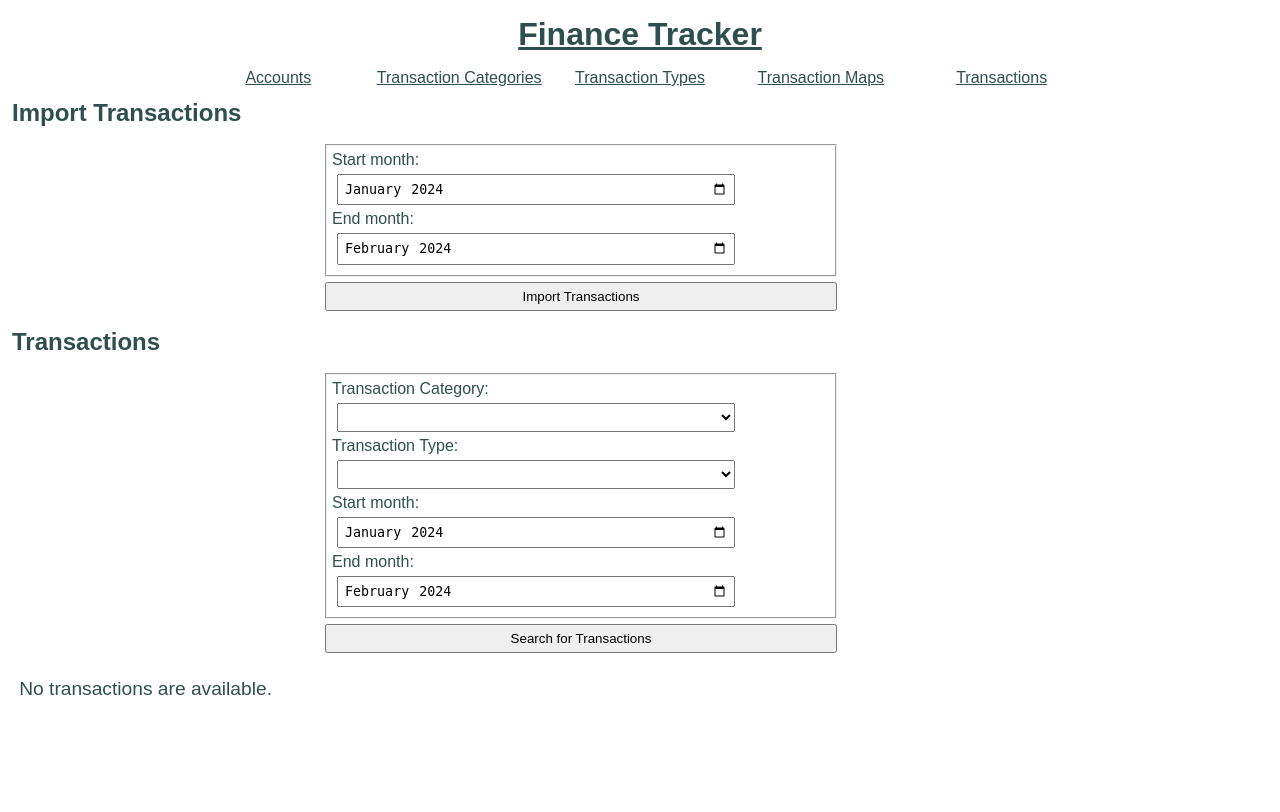
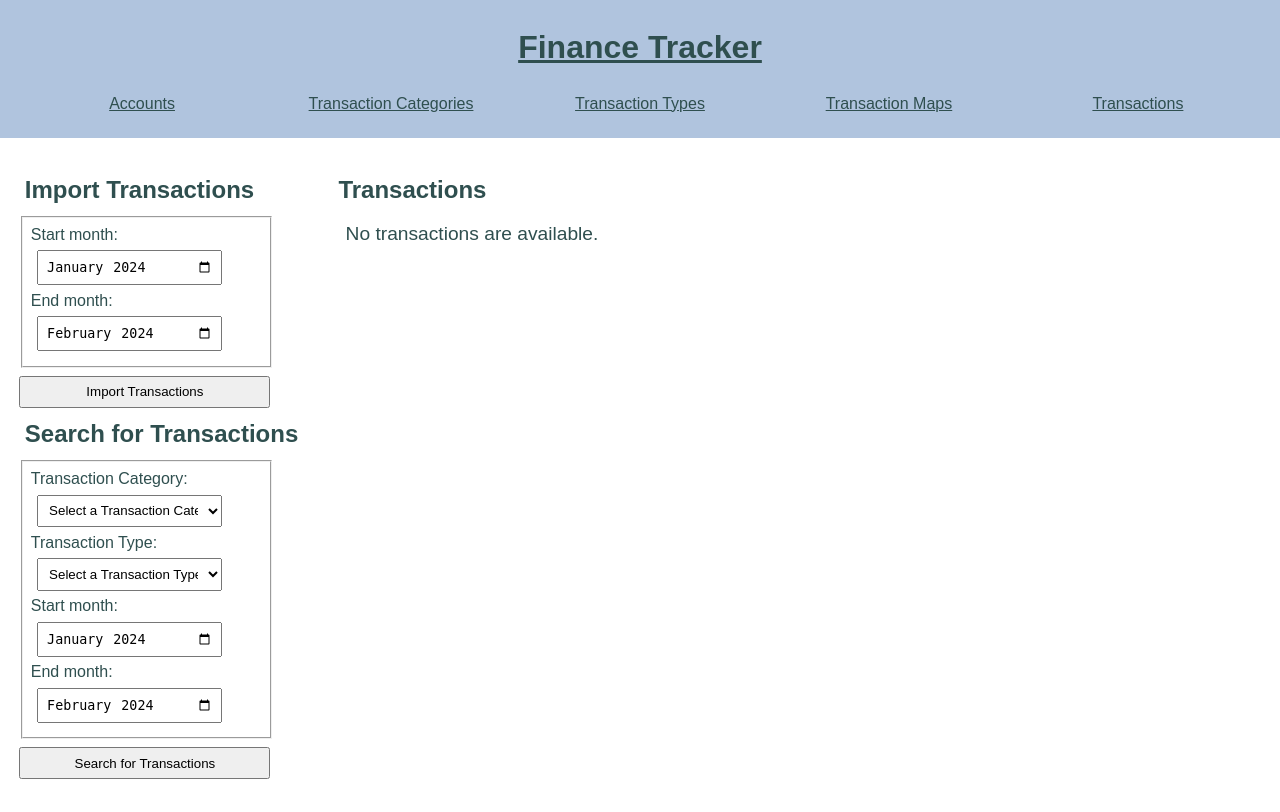
Before and after one commit to DavidWidjaja-137/finance_tracker, a Django app: page /finance/transaction/ in a window 1280 px wide. Before the commit the page ends 695 px from the top, so only its background shows below. Run offline with Django 5.2, Linux system fonts and the light colour scheme; tables that the repository leaves empty hold one stand-in row (values such as "Sample post"); parts of the project's set-up code (start-up, migrations or seed data) failed here and were passed over.

Commit message:
made ui more pretty

```diff
--- a/backend/finance/importer/importer.py
+++ b/backend/finance/importer/importer.py
@@ -116,7 +116,9 @@ def import_transaction_from_credential_asset_management(row: list[str], month_st
 
     transaction_flow = INFLOW if amount > 0 else OUTFLOW
 
-    create_transaction(date, month_start, month_end, transaction_name, "CREDENTIAL_ASSET_MANAGEMENT", amount, transaction_flow)
+    create_transaction(
+        date, month_start, month_end, transaction_name, "CREDENTIAL_ASSET_MANAGEMENT", amount, transaction_flow
+    )
 
 
 def import_transaction_from_ctfs_credit(row: list[str], month_start: date, month_end: date):
--- a/backend/finance/static/finance/style.css
+++ b/backend/finance/static/finance/style.css
@@ -1,4 +1,5 @@
-html, body {
+html,
+body {
     height: 100%;
 
     font-family: Arial, Helvetica, sans-serif;
@@ -15,46 +16,32 @@ body {
 header {
     background-color: lightsteelblue;
     padding: 1vw;
-  flex: 0 0 auto;
+    display: block;
+}
 
-  display: flex;
-  align-items: center;
-  justify-content: center;
+nav {
+    display: grid;
+    grid-template-columns: 1fr 1fr 1fr 1fr 1fr;
+    gap: 1em;
+    text-align: center;
+    align-self: center;
+    padding: 1vw;
 }
 
 main {
     background-color: white;
     padding-top: 2vw;
     padding-bottom: 2vw;
-  padding-left: 5vw;
-  padding-right: 5vw;
-  flex: 1 0 auto;
-}
-
-@media (orientation: landscape) {
-  main {
-      background-color: white;
-      padding-top: 2vw;
-      padding-bottom: 2vw;
-      padding-left: 25vw;
-      padding-right: 25vw;
-      flex: 1 0 auto;
-  }
-}
-
-footer {
-  background-color: lightsteelblue;
-  padding: 1vw;
-  flex-shrink: 0;
-
-  display: flex;
-  align-items: center;
-  justify-content: center;
+    padding-left: 1vw;
+    padding-right: 1vw;
+    display: grid;
+    grid-template-columns: 1fr 3fr;
 }
 
 h1 {
     margin: 0.5em;
     font-size: xx-large;
+    text-align: center;
 }
 
 h2 {
@@ -76,6 +63,7 @@ a:visited {
 }
 
 table {
+    width: 100%;
     border-collapse: collapse;
     border: 2px solid darkslategray;
 }
@@ -91,7 +79,6 @@ pre {
 }
 
 form {
-    width: 50%;
     align-self: center;
 }
 
@@ -103,21 +90,7 @@ button {
     display: block;
     width: 80%;
     align-items: center;
-  padding: 5px;
-  margin: 5px;
+    padding: 0.5em;
+    margin: 0.5em;
     box-sizing: border-box;
 }
-
-.navbar {
-    display: flex;
-    flex-direction: column;
-    align-items: center;
-    justify-content: center;
-  }
-
-  .navbar-items {
-    display: grid;
-    grid-template-columns: 1fr 1fr 1fr 1fr 1fr;
-    gap: 1em;
-    text-align: center
-  }
--- a/backend/finance/templates/finance/accounts.html
+++ b/backend/finance/templates/finance/accounts.html
@@ -1,6 +1,6 @@
 {% extends "./base.html" %}
 
-{% block content %}
+{% block control_sidebar %}
 
 <h2>Insert Accounts</h2>
 
@@ -9,6 +9,10 @@
     {{ form }}
     <input type="submit" value="Insert Account">
 </form>
+
+{% endblock %}
+
+{% block content %}
 
     <h2>Accounts</h2>
 
--- a/backend/finance/templates/finance/base.html
+++ b/backend/finance/templates/finance/base.html
@@ -5,20 +5,29 @@
 <head>
     <link rel="stylesheet" href="{% static 'finance/style.css' %}">
     <title>{% block title %}Finance Tracker{% endblock %}</title>
+    <link rel="icon" href="{% static 'finance/favicon.ico' %}">
 </head>
 
 <body>
-    <div class="navbar">
+    <header>
         <h1><a href="{% url 'account' %}">Finance Tracker</a></h1>
-        <nav class="navbar-items">
+        <nav>
             <a href="{% url 'account' %}">Accounts</a>
             <a href="{% url 'transaction_category' %}">Transaction Categories</a>
             <a href="{% url 'transaction_type' %}">Transaction Types</a>
             <a href="{% url 'transaction_map' %}">Transaction Maps</a>
             <a href="{% url 'transaction' %}">Transactions</a>
         </nav>
-    </div>
+    </header>
 
-    {% block content %}{% endblock %}
+    <main>
+        <div id='control-column'>
+            {% block control_sidebar %}{% endblock %}
+        </div>
+        <div id='content-column'>
+            {% block content %}{% endblock %}
+        </div>
+    </main>
+
 </body>
 </html>
--- a/backend/finance/templates/finance/transaction_categories.html
+++ b/backend/finance/templates/finance/transaction_categories.html
@@ -1,6 +1,6 @@
 {% extends "./base.html" %}
 
-{% block content %}
+{% block control_sidebar %}
 
     <h2>Insert Transaction Category</h2>
 
@@ -9,6 +9,10 @@
         {{ form }}
         <input type="submit" value="Insert Transaction Category">
     </form>
+
+{% endblock %}
+
+{% block content %}
 
     <h2>Transaction Categories</h2>
 
--- a/backend/finance/templates/finance/transactions.html
+++ b/backend/finance/templates/finance/transactions.html
@@ -1,6 +1,6 @@
 {% extends "./base.html" %}
 
-{% block content %}
+{% block control_sidebar %}
 
 <h2>Import Transactions</h2>
 
@@ -16,7 +16,7 @@
         <input type="submit" value="Import Transactions">
     </form>
 
-<h2>Transactions</h2>
+<h2>Search for Transactions</h2>
 
     <form action="{% url 'transaction' %}" method='get'>
 
@@ -24,7 +24,7 @@
             <!-- Search by transaction type or transaction category-->
             <label for="transaction-category">Transaction Category:</label>
             <select name='transaction_category_selector', id='transaction-category'>
-            <option value=""></option>
+                <option value="">Select a Transaction Category</option>
                 {% for t in transaction_category %}
                     <option value={{ t }}>{{ t.name }}</option>
                 {% endfor %}
@@ -32,7 +32,7 @@
 
             <label for="transaction-type">Transaction Type:</label>
             <select name='transaction_type_selector', id='transaction-type'>
-            <option value=""></option>
+                <option value="">Select a Transaction Type</option>
                 {% for t in transaction_type %}
                     <option value={{ t }}>{{ t.name }}</option>
                 {% endfor %}
@@ -49,7 +49,14 @@
         <input type="submit" value="Search for Transactions">
     </form>
 
+{% endblock %}
+
+{% block content %}
+
+    <h2>Transactions</h2>
+
     {% if transactions %}
+
         <table>
             <tr>
                 <th scope="col">Transaction Date</th>
```
Also changed, not shown: backend/finance/templates/finance/transaction_maps.html (+10 -5 lines), backend/finance/templates/finance/transaction_types.html (+5 -2 lines), backend/finance/views.py (+13 -5 lines), backend/finance/static/finance/favicon.ico (added). Lines whose indentation alone changed are shown as unchanged.
